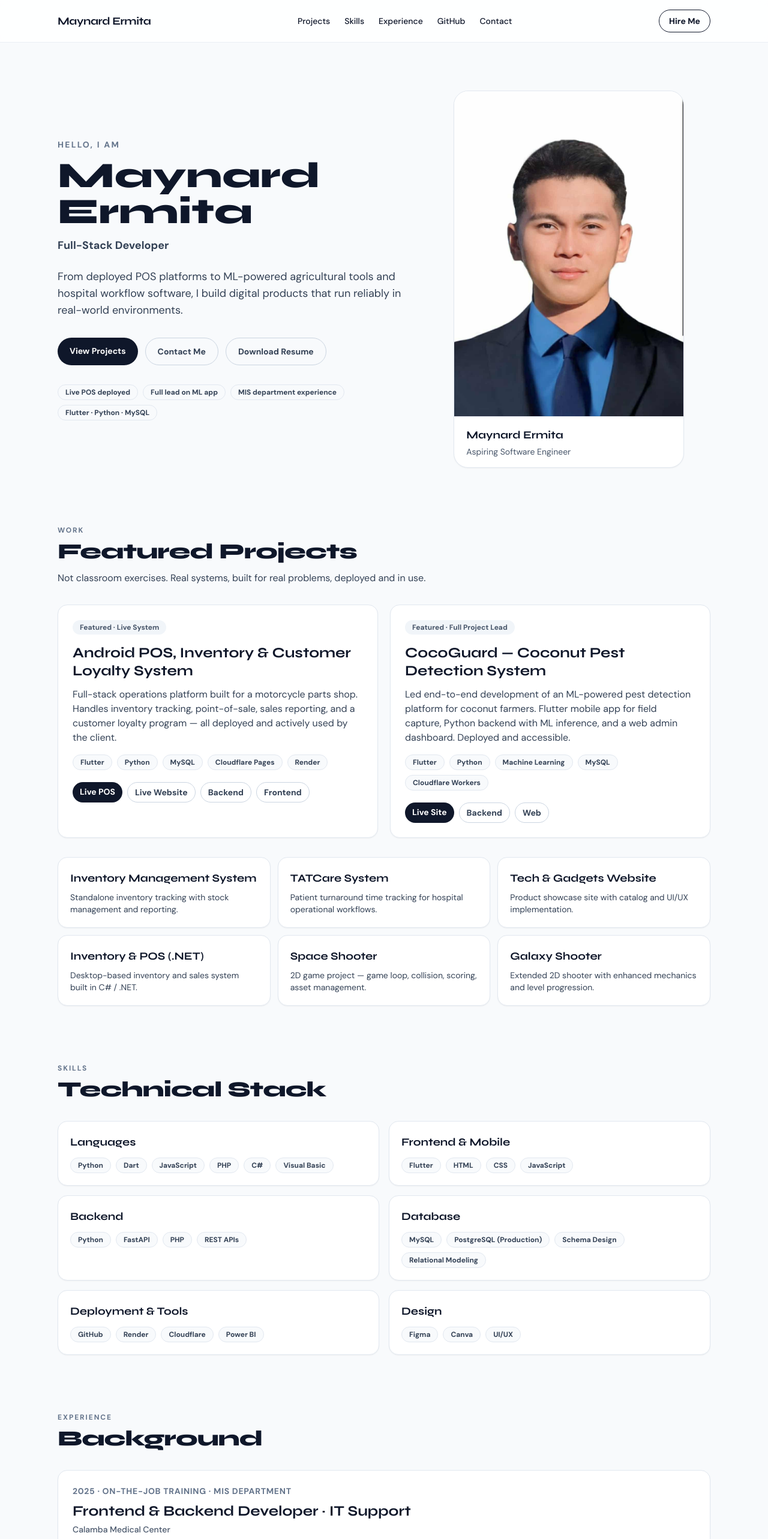
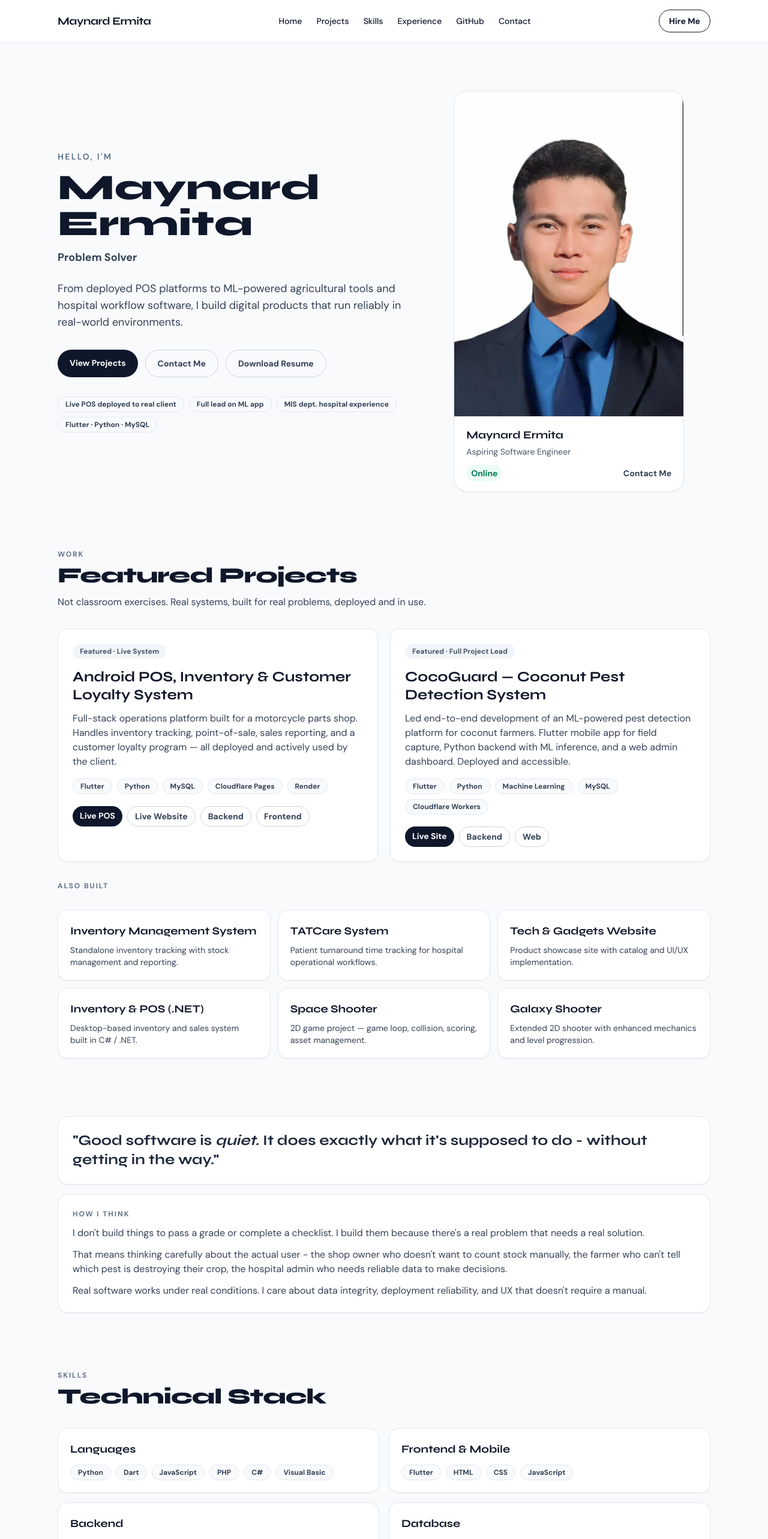
Before and after one commit to dranyam13/personal-website-portfolio, a React app: page / in a window 1280 px wide. Shown: the top 2566 px of the page at 60% size. Built offline with nearby package versions, Linux system fonts and the light colour scheme; the HTML template or start-up script is replaced by a standard one.

Commit message:
fix: restore home nav and original content parity

```diff
--- a/src/App.tsx
+++ b/src/App.tsx
@@ -64,6 +64,8 @@ const githubRepos = [
 
 function App() {
   const [menuOpen, setMenuOpen] = useState(false);
+  const roleWords = ['Full-Stack Developer', 'Software Engineer', 'Problem Solver'];
+  const [roleIndex, setRoleIndex] = useState(0);
 
   useEffect(() => {
     const onEscape = (event: KeyboardEvent) => {
@@ -73,6 +75,17 @@ function App() {
     window.addEventListener('keydown', onEscape);
     return () => window.removeEventListener('keydown', onEscape);
   }, []);
+
+  useEffect(() => {
+    const prefersReducedMotion = window.matchMedia('(prefers-reduced-motion: reduce)').matches;
+    if (prefersReducedMotion) return;
+
+    const timer = window.setInterval(() => {
+      setRoleIndex((prev) => (prev + 1) % roleWords.length);
+    }, 2200);
+
+    return () => window.clearInterval(timer);
+  }, [roleWords.length]);
 
   const closeMenu = () => setMenuOpen(false);
 
@@ -86,6 +99,7 @@ function App() {
         <nav className="mx-auto flex w-full max-w-6xl items-center justify-between px-5 py-4 md:px-8">
           <a href="#home" className="font-heading text-lg font-bold tracking-tight">Maynard Ermita</a>
           <ul className="hidden items-center gap-6 text-sm font-medium md:flex">
+            <li><a href="#home" className="nav-link">Home</a></li>
             <li><a href="#projects" className="nav-link">Projects</a></li>
             <li><a href="#skills" className="nav-link">Skills</a></li>
             <li><a href="#experience" className="nav-link">Experience</a></li>
@@ -115,6 +129,7 @@ function App() {
         {menuOpen && (
           <div id="mobile-menu" className="border-t border-line bg-white/95 px-5 py-4 md:hidden">
             <div className="flex flex-col gap-3 text-sm font-semibold">
+              <a href="#home" className="nav-link" onClick={closeMenu}>Home</a>
               <a href="#projects" className="nav-link" onClick={closeMenu}>Projects</a>
               <a href="#skills" className="nav-link" onClick={closeMenu}>Skills</a>
               <a href="#experience" className="nav-link" onClick={closeMenu}>Experience</a>
@@ -129,9 +144,9 @@ function App() {
       <main className="mx-auto w-full max-w-6xl px-5 py-14 md:px-8 md:py-20">
         <section id="home" className="grid gap-10 md:grid-cols-[1.1fr_0.9fr] md:items-center">
           <div>
-            <p className="mb-3 text-sm font-semibold uppercase tracking-[0.16em] text-slate-500">Hello, I am</p>
+            <p className="mb-3 text-sm font-semibold uppercase tracking-[0.16em] text-slate-500">Hello, I&apos;m</p>
             <h1 className="font-heading text-4xl font-extrabold leading-[0.95] sm:text-5xl md:text-6xl">Maynard Ermita</h1>
-            <p className="mt-3 text-lg font-semibold text-slate-700">Full-Stack Developer</p>
+            <p className="mt-3 text-lg font-semibold text-slate-700">{roleWords[roleIndex]}</p>
             <p className="mt-6 max-w-xl text-base leading-relaxed text-slate-700 md:text-lg">
               From deployed POS platforms to ML-powered agricultural tools and hospital workflow software, I build digital products that run reliably in real-world environments.
             </p>
@@ -143,9 +158,9 @@ function App() {
               </a>
             </div>
             <div className="mt-8 flex flex-wrap gap-2 text-xs font-semibold text-slate-700">
-              <span className="chip">Live POS deployed</span>
+              <span className="chip">Live POS deployed to real client</span>
               <span className="chip">Full lead on ML app</span>
-              <span className="chip">MIS department experience</span>
+              <span className="chip">MIS dept. hospital experience</span>
               <span className="chip">Flutter · Python · MySQL</span>
             </div>
           </div>
@@ -156,6 +171,10 @@ function App() {
               <div className="border-t border-line px-5 py-4">
                 <p className="font-heading text-lg font-bold">Maynard Ermita</p>
                 <p className="mt-1 text-sm text-slate-600">Aspiring Software Engineer</p>
+                <div className="mt-3 flex items-center justify-between text-sm">
+                  <span className="rounded-full bg-emerald-50 px-2 py-1 font-semibold text-emerald-700">Online</span>
+                  <a href="#contact" className="nav-link font-semibold text-slate-700">Contact Me</a>
+                </div>
               </div>
             </div>
           </div>
@@ -194,6 +213,7 @@ function App() {
             ))}
           </div>
 
+          <p className="mt-8 section-eyebrow">Also Built</p>
           <div className="mt-8 grid gap-3 sm:grid-cols-2 lg:grid-cols-3">
             {supportProjects.map(([title, desc]) => (
               <article key={title} className="rounded-2xl border border-line bg-white p-5 shadow-sm">
@@ -202,6 +222,20 @@ function App() {
               </article>
             ))}
           </div>
+        </section>
+
+        <section id="philosophy" className="mt-20 scroll-mt-24 md:mt-24">
+          <article className="rounded-2xl border border-line bg-white p-6 shadow-sm">
+            <p className="font-heading text-2xl font-bold text-slate-800">
+              &quot;Good software is <em>quiet.</em> It does exactly what it&apos;s supposed to do - without getting in the way.&quot;
+            </p>
+          </article>
+          <article className="mt-4 rounded-2xl border border-line bg-white p-6 shadow-sm">
+            <p className="section-eyebrow">How I Think</p>
+            <p className="mt-3 text-slate-700">I don&apos;t build things to pass a grade or complete a checklist. I build them because there&apos;s a real problem that needs a real solution.</p>
+            <p className="mt-3 text-slate-700">That means thinking carefully about the actual user - the shop owner who doesn&apos;t want to count stock manually, the farmer who can&apos;t tell which pest is destroying their crop, the hospital admin who needs reliable data to make decisions.</p>
+            <p className="mt-3 text-slate-700">Real software works under real conditions. I care about data integrity, deployment reliability, and UX that doesn&apos;t require a manual.</p>
+          </article>
         </section>
 
         <section id="skills" className="mt-20 scroll-mt-24 md:mt-24">
@@ -229,11 +263,16 @@ function App() {
               <p className="text-sm font-semibold uppercase tracking-wider text-slate-500">2025 · On-the-Job Training · MIS Department</p>
               <h3 className="mt-2 font-heading text-2xl font-bold">Frontend & Backend Developer · IT Support</h3>
               <p className="mt-1 text-sm font-medium text-slate-600">Calamba Medical Center</p>
+              <p className="mt-4 text-slate-700">
+                Contributed to real hospital software inside a Medical Information Systems department - an environment where reliability and operational accuracy matter.
+              </p>
               <ul className="mt-4 list-disc space-y-1 pl-5 text-slate-700">
                 <li>Built TATCare, a patient turnaround time tracking system.</li>
                 <li>Developed inventory system components with PHP and MySQL.</li>
                 <li>Designed UI/UX using Figma and Canva.</li>
-                <li>Implemented backend logic, schema design, testing, and support.</li>
+                <li>Implemented backend logic and database schemas.</li>
+                <li>Participated in debugging, testing, and documentation.</li>
+                <li>Provided technical support for hospital systems and devices.</li>
               </ul>
             </article>
 
@@ -242,7 +281,7 @@ function App() {
               <h3 className="mt-2 font-heading text-2xl font-bold">Bachelor of Science in Computer Science</h3>
               <p className="mt-1 text-sm font-medium text-slate-600">CITI Global College</p>
               <p className="mt-4 text-slate-700">
-                Full-stack development, database systems (MySQL and PostgreSQL in production deployments), mobile development, machine learning, and software engineering through capstone and independent projects.
+                Full-Stack development, database systems (MySQL and PostgreSQL in production deployments), mobile development, machine learning, and software engineering. Built and deployed multiple real-world systems as capstone and independent projects throughout.
               </p>
             </article>
           </div>
@@ -269,7 +308,7 @@ function App() {
 
         <section id="contact" className="mt-20 scroll-mt-24 rounded-3xl border border-line bg-white p-7 shadow-sm md:mt-24 md:p-10">
           <p className="section-eyebrow">Contact</p>
-          <h2 className="section-title">Let us work together.</h2>
+          <h2 className="section-title">Let&apos;s work together.</h2>
           <p className="section-sub">Open to junior developer roles, internships, freelance projects, and serious collaborations.</p>
           <div className="mt-6 grid gap-3 sm:grid-cols-2">
             <a className="contact-item" href="mailto:maynardermita@gmail.com">maynardermita@gmail.com</a>
```
Also changed, not shown: 1 other file (tests, documents, lock files or other folders).
